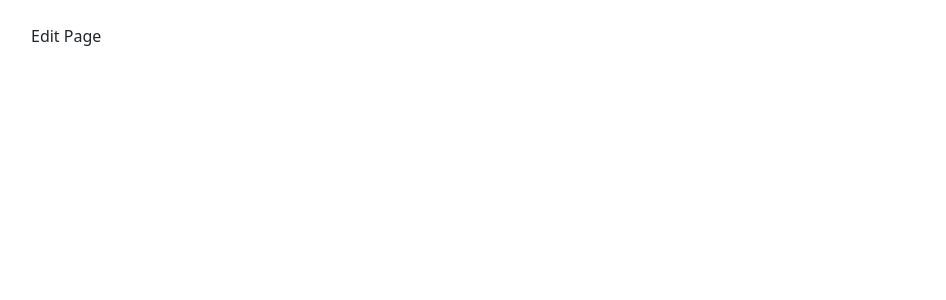
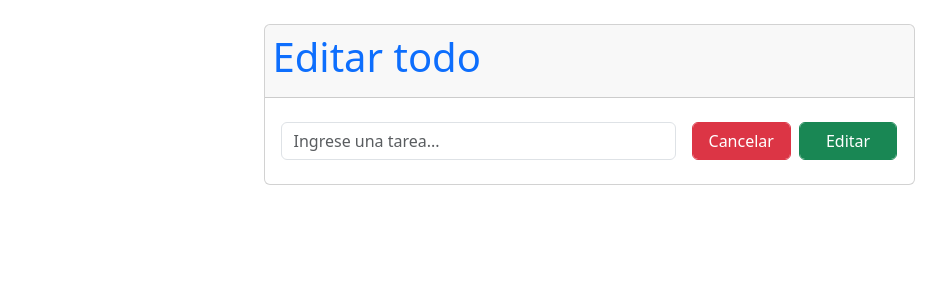
Before and after one commit to afperdomo2/todo-react, a React (Create React App) app: page /#/edit/1 in a window 1280 px wide. Shown: the top 300 px of the page, without its empty margins (51-997 px from the left). Built offline with nearby package versions, Linux system fonts and the light colour scheme.

Commit message:
🧪Feat: Implementa vista para editar todos

```diff
--- a/src/App.js
+++ b/src/App.js
@@ -2,7 +2,6 @@ import { HashRouter, Route, Routes } from "react-router-dom";
 
 import { EditTodoPage } from "./pages/EditTodoPage";
 import { HomePage } from "./pages/HomePage";
-import { NewTodoPage } from "./pages/NewTodoPage";
 import { NotFoundPage } from "./pages/NotFoundPage";
 
 function App() {
@@ -10,7 +9,6 @@ function App() {
     <HashRouter>
       <Routes>
         <Route path="/" element={<HomePage />} />
-        <Route path="/new" element={<NewTodoPage />} />
         <Route path="/edit/:id" element={<EditTodoPage />} />
         <Route path="*" element={<NotFoundPage />} />
       </Routes>
--- a/src/components/Modal.js
+++ b/src/components/Modal.js
@@ -1,10 +1,10 @@
 //import React from "react";
-import ReactDOM from "react-dom";
+import { createPortal } from "react-dom";
 
 function Modal({ children }) {
-  return ReactDOM.createPortal(
+  return createPortal(
     <div
-      className="modal fade"
+      className="modal modal-lg fade"
       id="addModal"
       tabIndex="-1"
       aria-labelledby="addModalLabel"
--- a/src/components/TodoForm.js
+++ b/src/components/TodoForm.js
@@ -1,7 +1,13 @@
 import React from "react";
+import { useLocation, useNavigate } from "react-router-dom";
 
 function TodoForm({ addTodo }) {
+  const navigate = useNavigate();
+  const { pathname } = useLocation();
   const [newTodoValue, setNewTodoValue] = React.useState("");
+
+  const isEditing = pathname.includes("/edit/");
+  // const todoId = pathname.replace("/edit/", "");
 
   const onChange = (event) => {
     setNewTodoValue(event.target.value);
@@ -14,12 +20,19 @@ function TodoForm({ addTodo }) {
     }
     addTodo(newTodoValue);
     setNewTodoValue("");
+    if (isEditing) {
+      navigate("/");
+    }
+  };
+
+  const onCancel = () => {
+    navigate("/");
   };
 
   return (
     <form onSubmit={onSubmit}>
       <div className="d-flex flex-row py-2">
-        <div className="col-md-9 pe-3">
+        <div className="col-md-8 pe-3">
           <input
             className="form-control"
             placeholder="Ingrese una tarea..."
@@ -27,9 +40,18 @@ function TodoForm({ addTodo }) {
             onChange={onChange}
           />
         </div>
-        <div className="col-md-3">
+        <div className="col-md-4 d-flex justify-content-between">
+          {isEditing && (
+            <button
+              type="button"
+              className="btn btn-danger form-control me-2"
+              onClick={onCancel}
+            >
+              Cancelar
+            </button>
+          )}
           <button type="submit" className="btn btn-success form-control">
-            Guardar
+            {isEditing ? "Editar" : "Agregar"}
           </button>
         </div>
       </div>
--- a/src/pages/EditTodoPage.js
+++ b/src/pages/EditTodoPage.js
@@ -1,5 +1,23 @@
+import { TodoForm } from "../components/TodoForm";
+import { useTodos } from "../hooks/useTodos";
+
 function EditTodoPage() {
-  return <>Edit Page</>;
+  const { stateUpdaters } = useTodos();
+  const { addTodo } = stateUpdaters;
+
+  return (
+    <div className="d-flex justify-content-center">
+      <div className="card col-lg-7 col-md-12 col-sm-12">
+        <div className="card-header text-primary ps-2">
+          <h1>Editar todo</h1>
+        </div>
+
+        <div className="card-body">
+          <TodoForm addTodo={addTodo} />
+        </div>
+      </div>
+    </div>
+  );
 }
 
 export { EditTodoPage };
--- a/src/pages/HomePage.js
+++ b/src/pages/HomePage.js
@@ -13,8 +13,10 @@ import { TodosEmpty } from "../components/TodosEmpty";
 import { TodosError } from "../components/TodosError";
 import { TodosLoading } from "../components/TodosLoading";
 import { useTodos } from "../hooks/useTodos";
+import { useNavigate } from "react-router-dom";
 
 function HomePage() {
+  const navigate = useNavigate();
   const { states, stateUpdaters } = useTodos();
   const {
     loading,
@@ -33,12 +35,18 @@ function HomePage() {
     sincronizeTodos,
   } = stateUpdaters;
 
+  const editTodo = (id) => {
+    navigate(`/edit/${id}`);
+  };
+
   return (
     <div className="d-flex justify-content-center">
       <div className="card col-lg-7 col-md-12 col-sm-12">
+        <div className="card-header text-primary ps-2">
+          <h1>TODO React</h1>
+        </div>
+
         <div className="card-body">
-          <h1 className="card-header text-primary ps-0">TODO React</h1>
-
           <TodoHeader loading={loading}>
             <TodoCounter
               totalTodos={totalTodos}
@@ -59,12 +67,12 @@ function HomePage() {
             onEmpty={() => <TodosEmpty />}
             render={(todo, index) => (
               <TodoItem
-                key={index}
                 id={todo.id}
+                key={todo.id}
                 text={todo.text}
                 completed={todo.completed}
                 onComplete={() => completeToggleTodo(todo.id)}
-                onEdit={() => console.log("Editando")}
+                onEdit={() => editTodo(todo.id)}
                 onDelete={() => deleteTodo(todo.id)}
               />
             )}
--- a/src/pages/NewTodoPage.js
+++ /dev/null
@@ -1,5 +0,0 @@
-function NewTodoPage() {
-  return <>Edit Page</>;
-}
-
-export { NewTodoPage };
```
